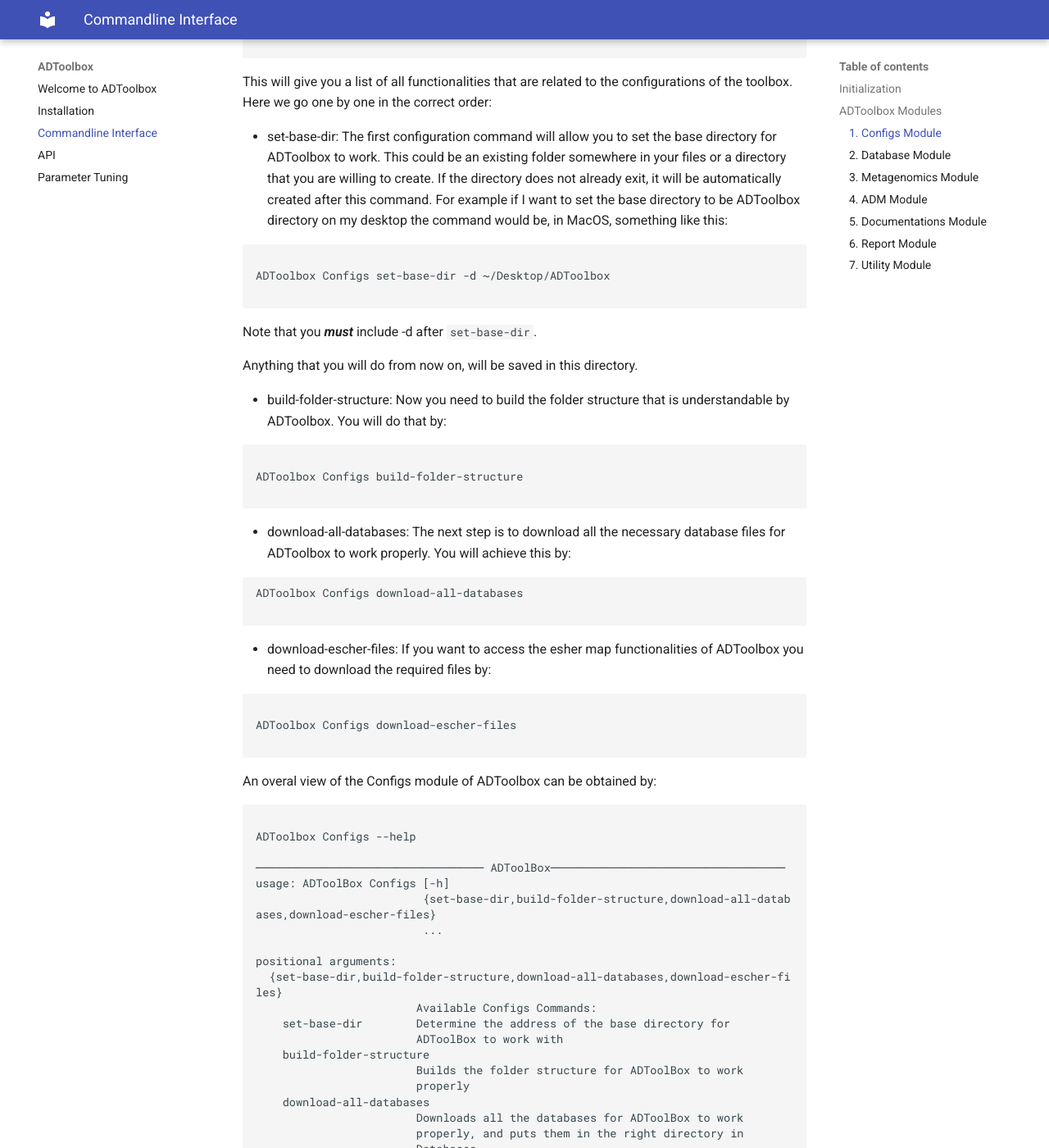
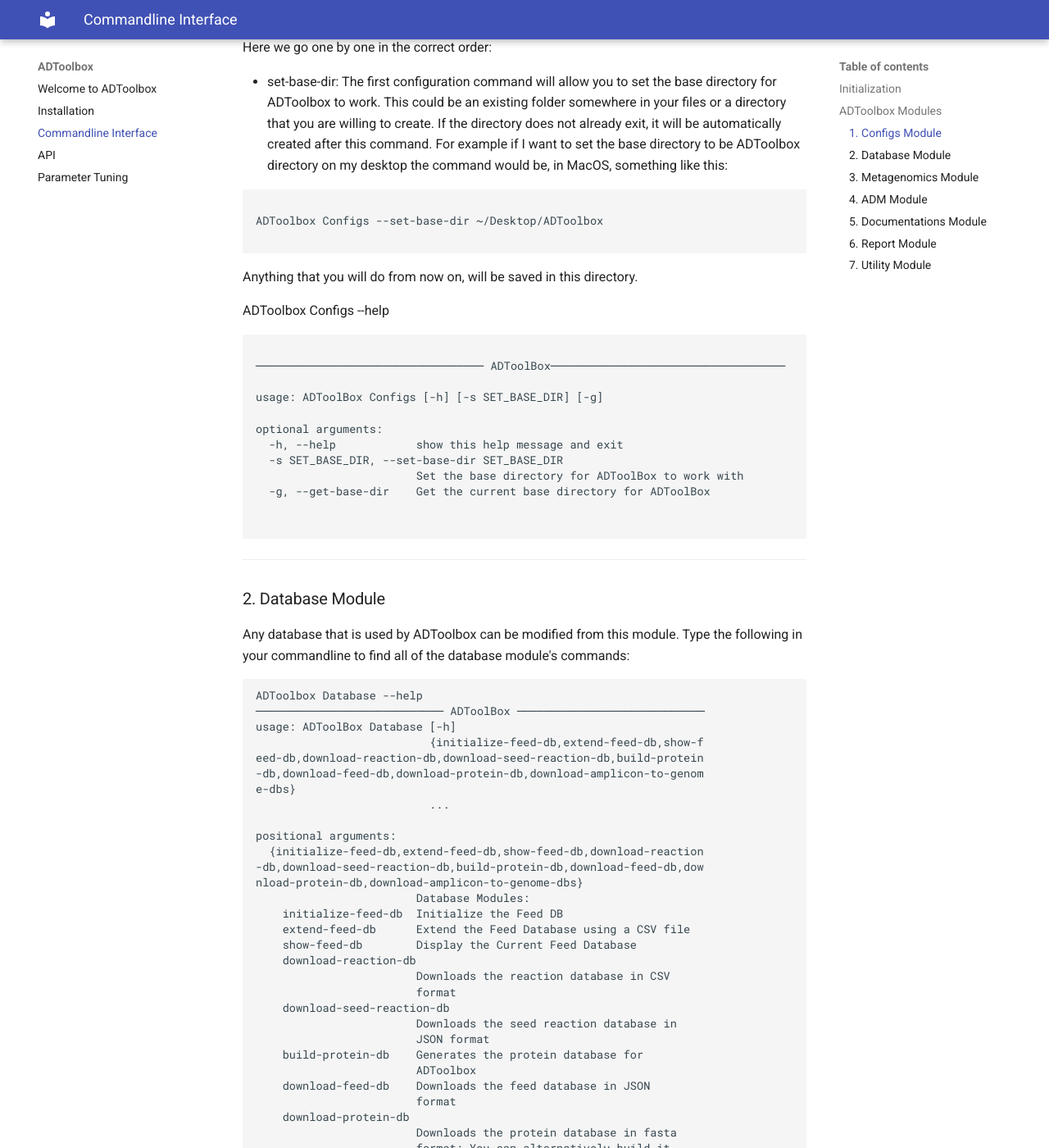
Before and after one commit to chan-csu/ADToolbox, an MkDocs documentation site: the page built from docs/CLI.md, in a window 1280 px wide and 1400 px high, scrolled down 1322 px. Shown: the whole window at 82% size. Built offline with MkDocs 1.6.1 and Material for MkDocs 9.7.7, drawn with Linux system fonts in a browser that asks for light colours; some of the changed text lies outside the part shown.

Commit message:
documentation update
CLI documentation

````diff
--- a/docs/CLI.md
+++ b/docs/CLI.md
@@ -41,11 +41,6 @@ This toolbox is comprised of different modules:
 
 5. Documentations Module
 
-6. Report Module
-
-7. Utility Module
-
-
 
 -------------
 
@@ -64,71 +59,34 @@ This will give you a list of all functionalities that are related to the configu
 
 ```
 
-ADToolbox Configs set-base-dir -d ~/Desktop/ADToolbox
+ADToolbox Configs --set-base-dir ~/Desktop/ADToolbox
 
 ```
 
-Note that you ***must*** include -d after ```set-base-dir```.
-
 Anything that you will do from now on, will be saved in this directory.
 
-- build-folder-structure: Now you need to build the folder structure that is understandable by ADToolbox. You will do that by:
+
+
+ADToolbox Configs --help
 
 ```
 
-ADToolbox Configs build-folder-structure
+────────────────────────────────── ADToolBox───────────────────────────────────
+
+usage: ADToolBox Configs [-h] [-s SET_BASE_DIR] [-g]
+
+optional arguments:
+  -h, --help            show this help message and exit
+  -s SET_BASE_DIR, --set-base-dir SET_BASE_DIR
+                        Set the base directory for ADToolBox to work with
+  -g, --get-base-dir    Get the current base directory for ADToolBox
+
 
 ```
 
-- download-all-databases: The next step is to download all the necessary database files for ADToolbox to work properly. You will achieve this by:
-
-```
-ADToolbox Configs download-all-databases
-
-```
-
-- download-escher-files: If you want to access the esher map functionalities of ADToolbox you need to download the required files by:
-
-```
-
-ADToolbox Configs download-escher-files
-
-```
-
-An overal view of the Configs module of ADToolbox can be obtained by:
-
-```
-
-ADToolbox Configs --help
-
-────────────────────────────────── ADToolBox───────────────────────────────────
-usage: ADToolBox Configs [-h]
-                         {set-base-dir,build-folder-structure,download-all-datab
-ases,download-escher-files}
-                         ...
-
-positional arguments:
-  {set-base-dir,build-folder-structure,download-all-databases,download-escher-fi
-les}
-                        Available Configs Commands:
-    set-base-dir        Determine the address of the base directory for
-                        ADToolBox to work with
-    build-folder-structure
-                        Builds the folder structure for ADToolBox to work
-                        properly
-    download-all-databases
-                        Downloads all the databases for ADToolBox to work
-                        properly, and puts them in the right directory in
-                        Databases
-    download-escher-files
-                        Downloads all files required for running the escher
-                        map functionality of ADToolBox
-
-options:
-  -h, --help            show this help message and exit
+-------------
 
 
-```
 ### 2. Database Module
 
 Any database that is used by ADToolbox can be modified from this module. Type the following in your commandline to find all of the database module's commands:
````
Also changed, not shown: 2 other files.
